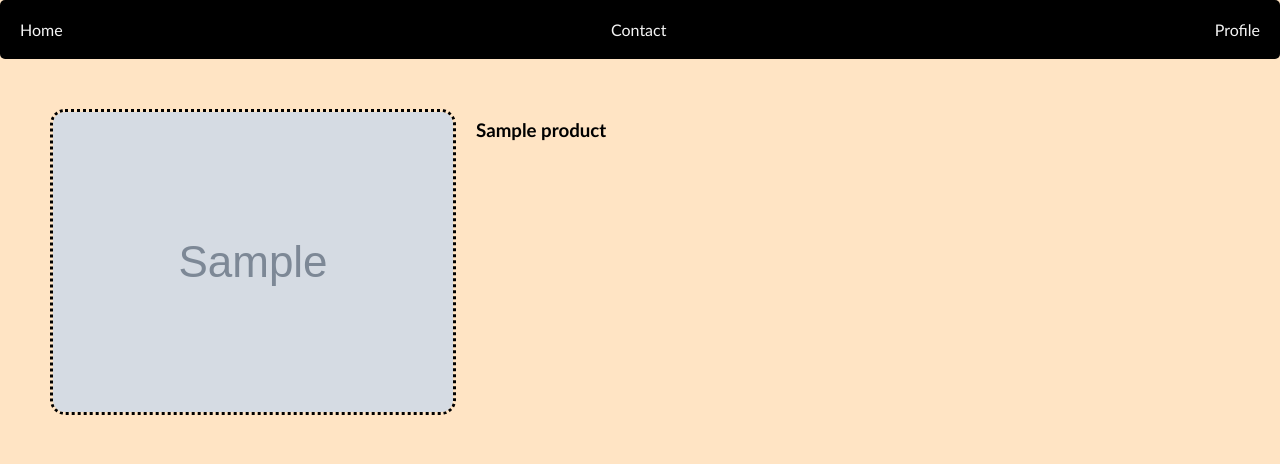
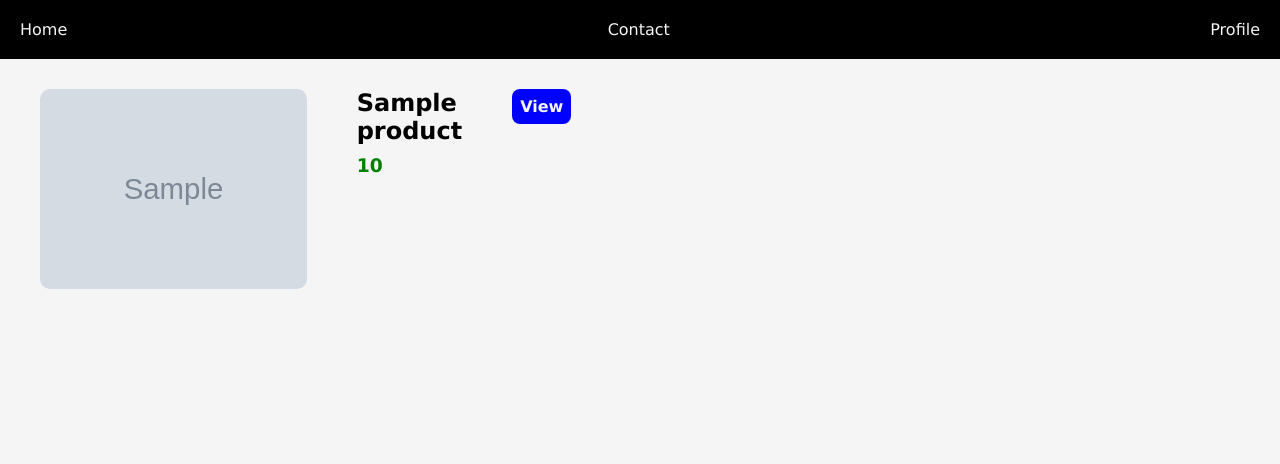
Before and after one commit to NandhuT17/django-webapp, a Django app: page / in a window 1280 px wide. Shown: the top 464 px of the page. Run offline with Django 5.2, Linux system fonts and the light colour scheme; tables that the repository leaves empty hold one stand-in row (values such as "Sample post"); grey boxes marked "Sample" are stand-in pictures.

Commit message:
improved css styles

```diff
--- a/base/models.py
+++ b/base/models.py
@@ -3,7 +3,15 @@ from django.db import models
 # Create your models here.
 
 class Product(models.Model) :
+
+    class CategoryChoice(models.TextChoices) :
+        electonics = "Electronics","Electronics"
+        fashion = "Fashion","Fashion"
+        grocery = "Grocery","Grocery"
+        others = "Others","Others"
+
     product_name = models.CharField(max_length=50)
     product_price = models.IntegerField()
+    product_category = models.CharField(choices=CategoryChoice.choices,default="Others")
     product_desc = models.TextField(max_length=800)
     product_image = models.CharField(max_length=255,default="https://media.istockphoto.com/id/2149660186/vector/no-photo-thumbnail-graphic-element-no-found-or-available-image-in-the-gallery-or-album-flat.jpg?s=170667a&w=0&k=20&c=6OxmlrwylptcDddq_WfpJX3L8wo00DULS29JK7MFZWY=")
--- a/base/static/base/style.css
+++ b/base/static/base/style.css
@@ -1,50 +1,65 @@
 * {
-    margin: 0px;
-    padding: 0px;
-    font-family: 'Trebuchet MS', sans-serif;
+    margin: 0;
+    padding: 0;
 }
 
-
 body {
-    background-color: bisque;
+    background-color: whitesmoke;
+    font-family:  Verdana, sans-serif;
 }
 
+a{
+    text-decoration: none;
+}
 
-nav ul{
+.nav-list{
     background-color: black;
+}
+
+.nav-list ul{
     display: flex;
     justify-content: space-between;
     padding: 20px;
-    border-radius: 5px;
 }
 
-nav li{
-    list-style: none;
+.nav-list a{
+    color: whitesmoke;
 }
 
-
-nav a{
-    color: whitesmoke;
-    text-decoration: none;
-
-}
-
-a:hover{
-    color: red;
-}
-
-.image_content{
-    padding: 50px;
+.image-content {
     display: flex;
+    width: 200px;
+    height: 200px;
+    margin-top: 10px;
+    margin-left: 20px;
+    padding: 20px;
 }
 
 .image{
-    border-radius: 15px;
-    border-color: black;
-    border-style: dotted;
+    border-radius: 10px;
 }
 
-.image_content h3{
-    padding-left: 20px;
-    padding-top: 10px;
+.text-content {
+    margin-left: 50px;
+    margin-right: 50px;
 }
+
+.text-content h2{
+    padding-bottom: 10px;
+}
+
+.text-content h3{
+    color: green;
+}
+
+.view-button {
+    background-color: blue;
+    height: fit-content;
+    padding: 8px;
+    border-radius: 8px;
+}
+
+.view-button a{
+    color: whitesmoke;
+    font-weight: bold;
+}
--- a/base/templates/base/base.html
+++ b/base/templates/base/base.html
@@ -9,7 +9,7 @@
     <link rel="stylesheet" href="../../static/base/style.css">
 </head>
 <body>
-    <nav>
+    <nav class="nav-list">
         <ul>
             <li><a href="">Home</a></li>
             <li><a href="">Contact</a></li>
--- a/base/templates/base/index.html
+++ b/base/templates/base/index.html
@@ -2,10 +2,18 @@
 
 {% block body %}
 
+<div class="product-content">
 {% for i in data %}
-    <div class="image_content">
-        <img class="image" src="{{ i.product_image }}" alt="">
-        <h3>{{ i.product_name }}</h3>
+    <div class="image-content">
+        <img class="image" src="{{ i.product_image }}" alt="{{ i.product_name }}">
+        <div class="text-content">
+            <h2>{{ i.product_name }}</h2>
+            <h3>{{ i.product_price }}</h3>
+        </div>
+        <div class="view-button">
+            <a href="">View</a>
+        </div>
     </div>
+</div>
 {% endfor %}
 {% endblock %}
```
